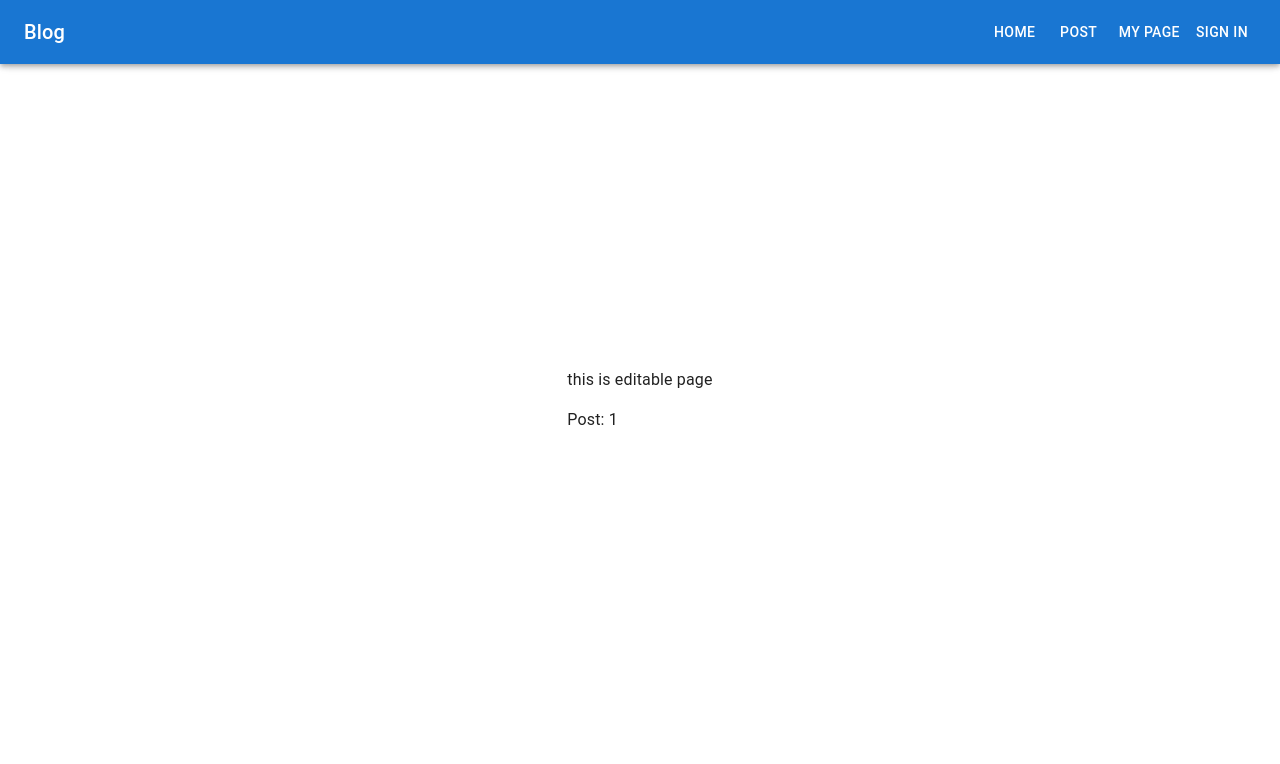
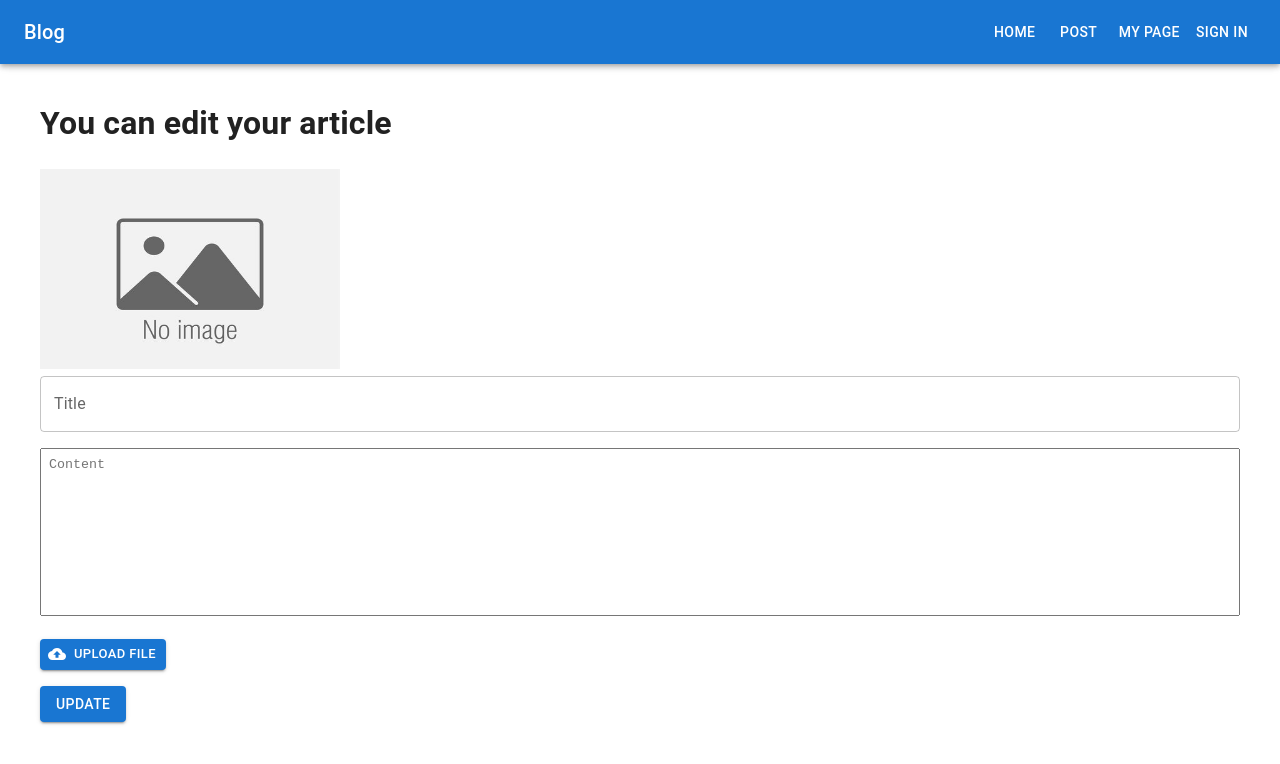
Before and after one commit to chang313/aents-project, a Next.js app in the folder app/: page /my-page/1 in a window 1280 px wide. Shown: the top 764 px of the page. Built offline with nearby package versions, Linux system fonts and the light colour scheme.

Commit message:
make article updating page

```diff
--- a/app/pages/my-page/[slug].tsx
+++ b/app/pages/my-page/[slug].tsx
@@ -1,14 +1,171 @@
 import { useRouter } from 'next/router';
-import React from 'react';
+import React, { FormEvent, useEffect, useRef, useState } from 'react';
+import { post_article, update_article } from '../../_requests/article';
+import { getUser } from '../../_lib/user';
+import { TextField, TextareaAutosize, Button, Box, Input, CardMedia, Grid } from '@mui/material';
+import CloudUploadIcon from '@mui/icons-material/CloudUpload';
+import { styled } from '@mui/material/styles';
+import Image from 'next/image';
+import { ImageBaseUrl } from '../../_consts/Links';
+
+const VisuallyHiddenInput = styled('input')({
+  clip: 'rect(0 0 0 0)',
+  clipPath: 'inset(50%)',
+  height: 1,
+  overflow: 'hidden',
+  position: 'absolute',
+  bottom: 0,
+  left: 0,
+  whiteSpace: 'nowrap',
+  width: 1,
+});
 
 export default function EditablePage() {
+  // State for handling form input
+  const [title, setTitle] = useState('');
+  const [content, setContent] = useState('');
+  const [selectedImage, setSelectedImage] = useState<File | null>(null);
+  const [selectedImageStr, setSelectedImageStr] = useState('');
+  const [imageName, setImageName] = useState('');
+
   const router = useRouter();
-  console.log('router.query:', router.query);
+  console.log('router.query:', router.query.data);
+  const jsonStrData = router.query.data;
+  let parsedData;
+  if (jsonStrData) {
+    parsedData = JSON.parse(jsonStrData);
+    console.log('parsedData:', parsedData)
+
+  }
+
+  const uploadedImage = useRef(null)
+  const articleId = useRef('');
+
+  useEffect(() => {
+    if (parsedData) {
+      setTitle(parsedData.title);
+      setContent(parsedData.content);
+      uploadedImage.current = parsedData.image;
+      articleId.current = parsedData.id;
+    }
+
+  }, [])
+
+
+  const handleSubmit = async (e: FormEvent) => {
+    e.preventDefault();
+
+    console.log('typeof selectedImage', typeof selectedImage)
+    console.log('selectedImage', selectedImage)
+    console.log('parameter types:', typeof articleId.current, typeof title, typeof content);
+
+    const response = await update_article({article_id: articleId.current, title, content, image: selectedImage});
+    if (response.success) {
+      console.log('blog updating success!');
+      setTitle('');
+      setContent('');
+      setSelectedImage(null);
+      setImageName('');
+
+      // Reset the form to clear the file input
+      const form = e.target as HTMLFormElement;
+      form.reset();
+
+    } else {
+      console.log('blog updating failed..')
+    }
+  }
+
+  const handleImageChange = (e: React.ChangeEvent<HTMLInputElement>) => {
+    // Assuming it's a single file input
+    const selectedFile = e.target.files?.[0];
+    setSelectedImage(selectedFile);
+    if (selectedFile) {
+      const fileName = selectedFile.name;
+      console.log('selected filename: ',fileName)
+      setImageName(fileName);
+
+      const reader = new FileReader();
+      reader.onloadend = () => {
+        setSelectedImageStr(reader.result);
+      };
+
+      reader.readAsDataURL(selectedFile);
+
+    } else {
+      console.log('nos file is selected!!!')
+      setImageName('');
+      setSelectedImageStr('');
+    }
+
+  };
+
+
   return (
     <>
-      <p> this is editable page</p>
-      <p>Post:  {router.query.slug}</p>
+        <h1>You can edit your article</h1>
+        <Grid item xs={12} sm={6}>
+          {selectedImage &&
+            <Image src={selectedImageStr} alt="Selected Image" width={300} height={200} />
+          }
+
+          {(!selectedImage && uploadedImage.current) &&
+            <Image
+              src={ImageBaseUrl+uploadedImage.current}
+              alt="Uploaded Image"
+              width={300}
+              height={200}
+              priority={true}
+            />
+          }
+          {(!selectedImage && !uploadedImage.current) &&
+            <Image
+              src="/no_image.jpg"
+              height={200}
+              width={300}
+              alt="NO IMAGE"
+            />
+           }
+
+        </Grid>
+
+        <form onSubmit={handleSubmit} style={{ width: 1200, margin: 'auto' }}>
+          <Box marginBottom={2}>
+            <TextField
+              label="Title"
+              fullWidth
+              variant="outlined"
+              value={title}
+              onChange={(e) => setTitle(e.target.value)}
+            />
+          </Box>
+          <Box marginBottom={2}>
+            <TextareaAutosize
+              minRows={10}
+              placeholder="Content"
+              style={{ width: '100%', padding: '8px', resize: 'none' }}
+              value={content}
+              onChange={(e) => setContent(e.target.value)}
+            />
+          </Box>
+          <Box display="flex" marginBottom={2}>
+            <Button size="small" component="label" variant="contained" startIcon={<CloudUploadIcon />} >
+              Upload file
+              <input id={"file-input"} style={{ display: 'none' }} type="file" name="imageFile"
+                onChange={handleImageChange} />
+              <VisuallyHiddenInput type="file" />
+            </Button>
+            <p style={{ marginLeft: '8px', marginBottom: '0' }}>{imageName}</p>
+
+          </Box>
+          <Box>
+            <Button type="submit" variant="contained" color="primary" >
+              Update
+            </Button>
+          </Box>
+        </form>
+
     </>
 
-  );
+  )
 }
```
